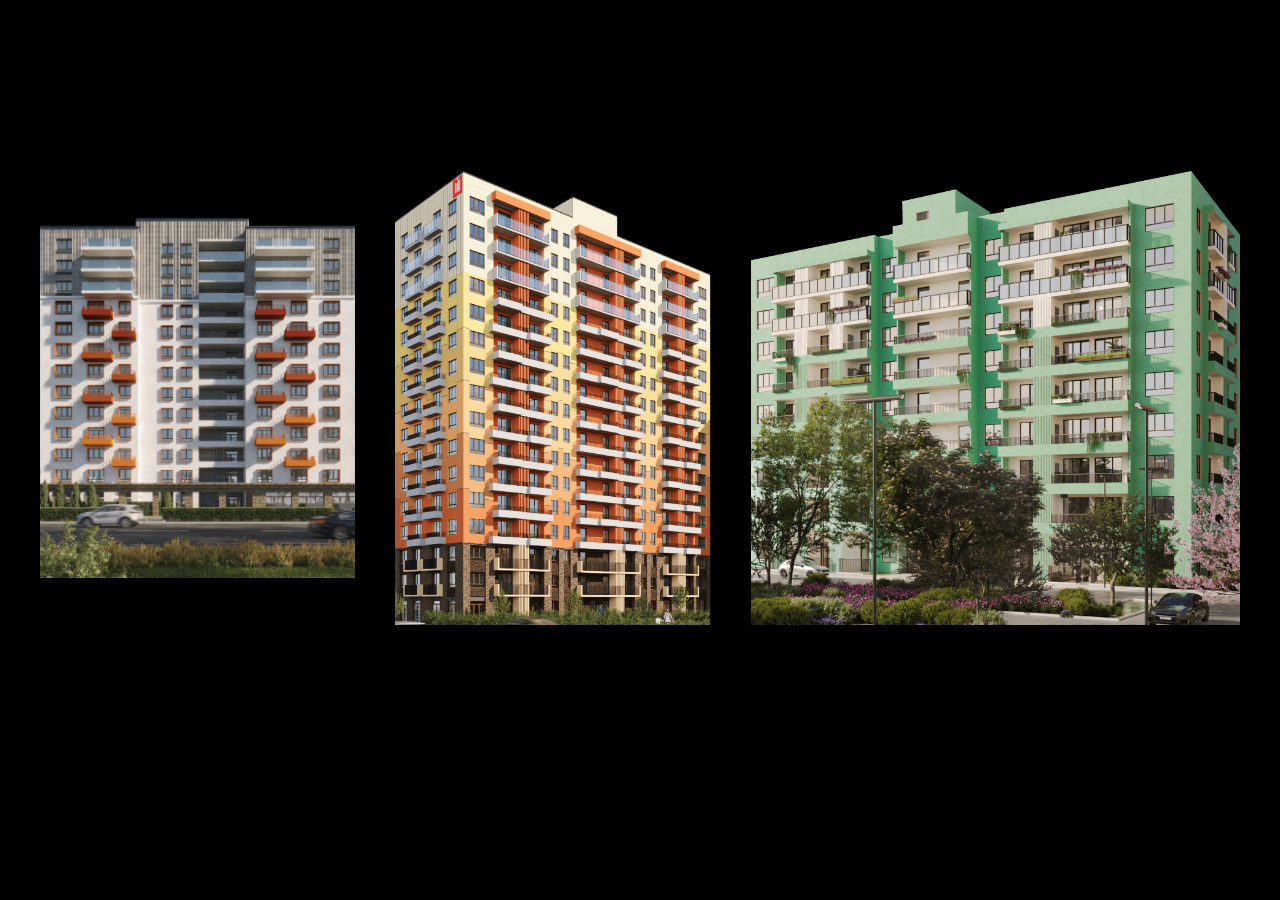
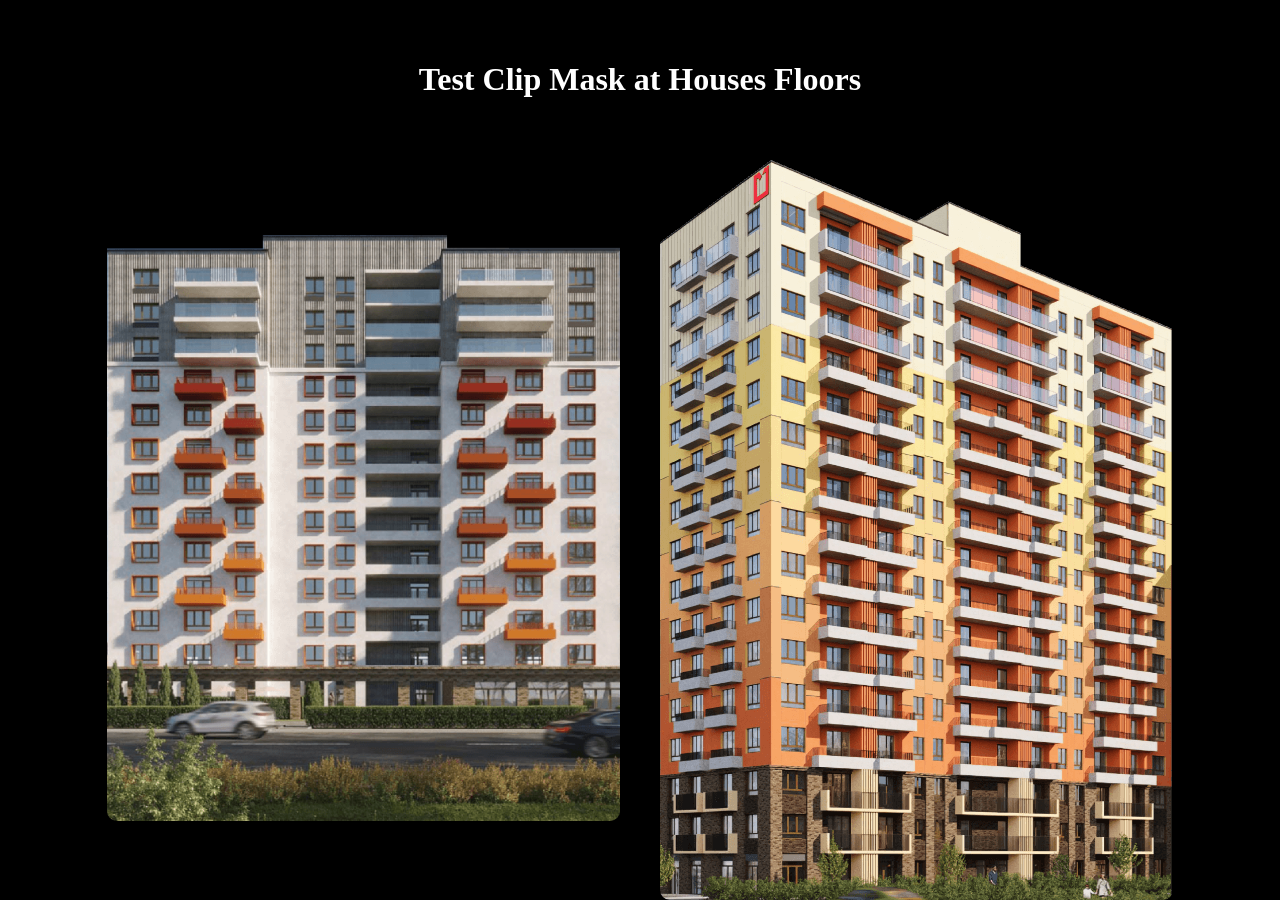
Before and after one commit to YourunB/houses-floor-clip-poligon, a plain HTML site: page index.html in a window 1280 px wide. Shown: the top 900 px of the page. Before the commit the page ends 800 px from the top, so only its background shows below. Drawn offline with Linux system fonts and the light colour scheme.

Commit message:
feat: add title and change floors style

```diff
--- a/index.html
+++ b/index.html
@@ -10,6 +10,7 @@
 <body>
 
     <main class="main">
+        <h1 class="main__title">Test Clip Mask at Houses Floors</h1>
         <section class="section-one">
             <div class="house">
                 <img class="house__image" src="./assets/section-1.png" alt="House">
--- a/styles/style.css
+++ b/styles/style.css
@@ -13,16 +13,24 @@ body {
     padding: 0;
     margin: 0;
     display: flex;
+    flex-wrap: wrap;
     align-items: center;
-    justify-content: centerrr;
+    justify-content: center;
+    color: white;
 }
 
 .main {
     padding: 40px;
     display: flex;
+    flex-wrap: wrap;
     justify-content: center;
     align-items: center;
     gap: 40px;
+}
+
+.main__title {
+    text-align: center;
+    width: 100%;
 }
 
 .section-one,
@@ -30,7 +38,6 @@ body {
 .section-three {
     background-color: var(--white-color);
     gap: 10px;
-    flex-wrap: nowrap;
 }
 
 .section-one .house {
@@ -43,6 +50,7 @@ body {
 
 .section-one .house__image {
     width: 100%;
+    border-radius: 10px;
 }
 
 .section-one .house__section {
@@ -54,7 +62,7 @@ body {
     height: var(--floor-size);
     opacity: 0;
     transition: opacity 0.7s;
-    background-color: rgba(0, 0, 0, 0.2);
+    background-color: rgba(255, 255, 255, 0);
     backdrop-filter: brightness(1.5);
 }
 
@@ -115,6 +123,7 @@ body {
 
 .section-two .house__image {
     width: 100%;
+    border-radius: 10px;
 }
 
 .section-two .house__section {
@@ -124,7 +133,7 @@ body {
     height: 6%;
     opacity: 0;
     transition: opacity 0.7s;
-    background-color: rgba(0, 0, 0, 0.2);
+    background-color: rgba(255, 255, 255, 0);
     backdrop-filter: brightness(1.5);
 }
 
@@ -223,6 +232,7 @@ body {
 
 .section-three .house__image {
     width: 100%;
+    border-radius: 10px;
 }
 
 .section-three .house__section {
@@ -231,7 +241,7 @@ body {
     width: 100%;
     opacity: 0;
     transition: opacity 0.7s;
-    background-color: rgba(0, 0, 0, 0.2);
+    background-color: rgba(255, 255, 255, 0);
     backdrop-filter: brightness(1.5);
 }
 
```
